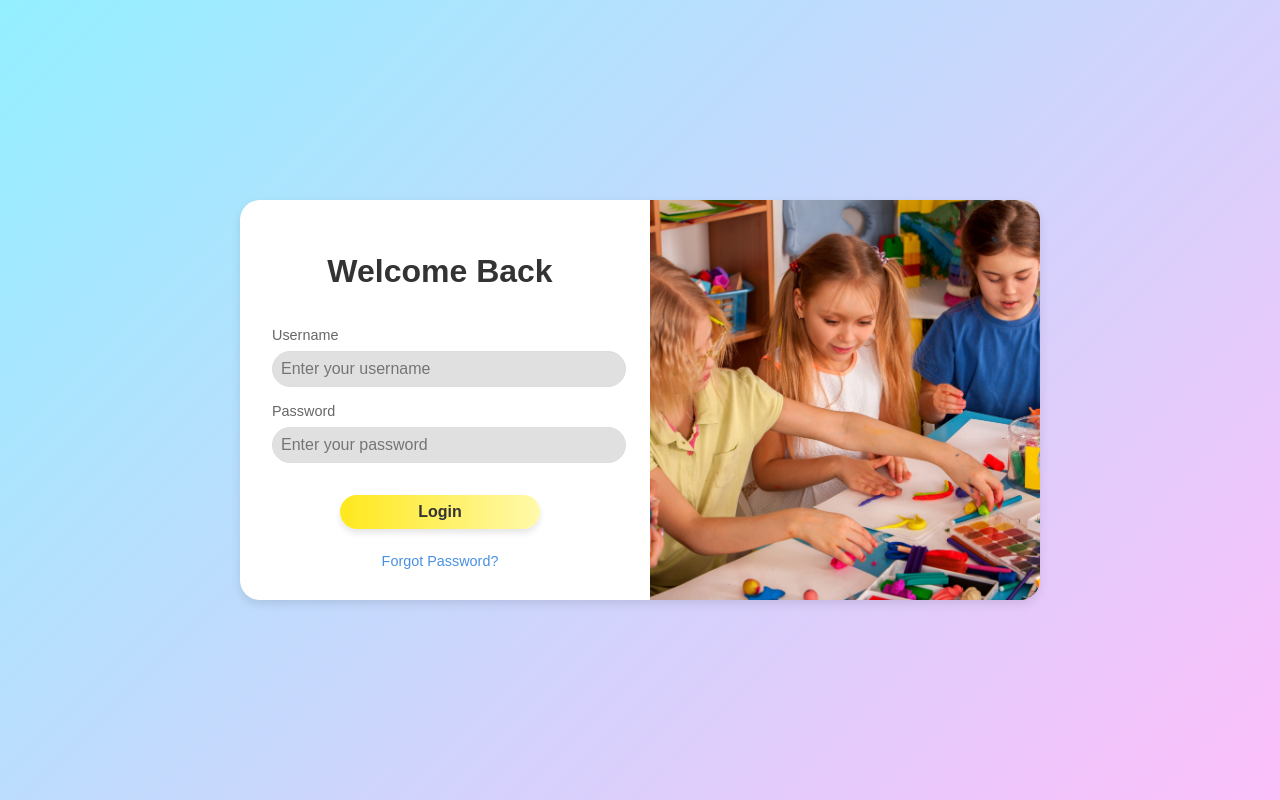
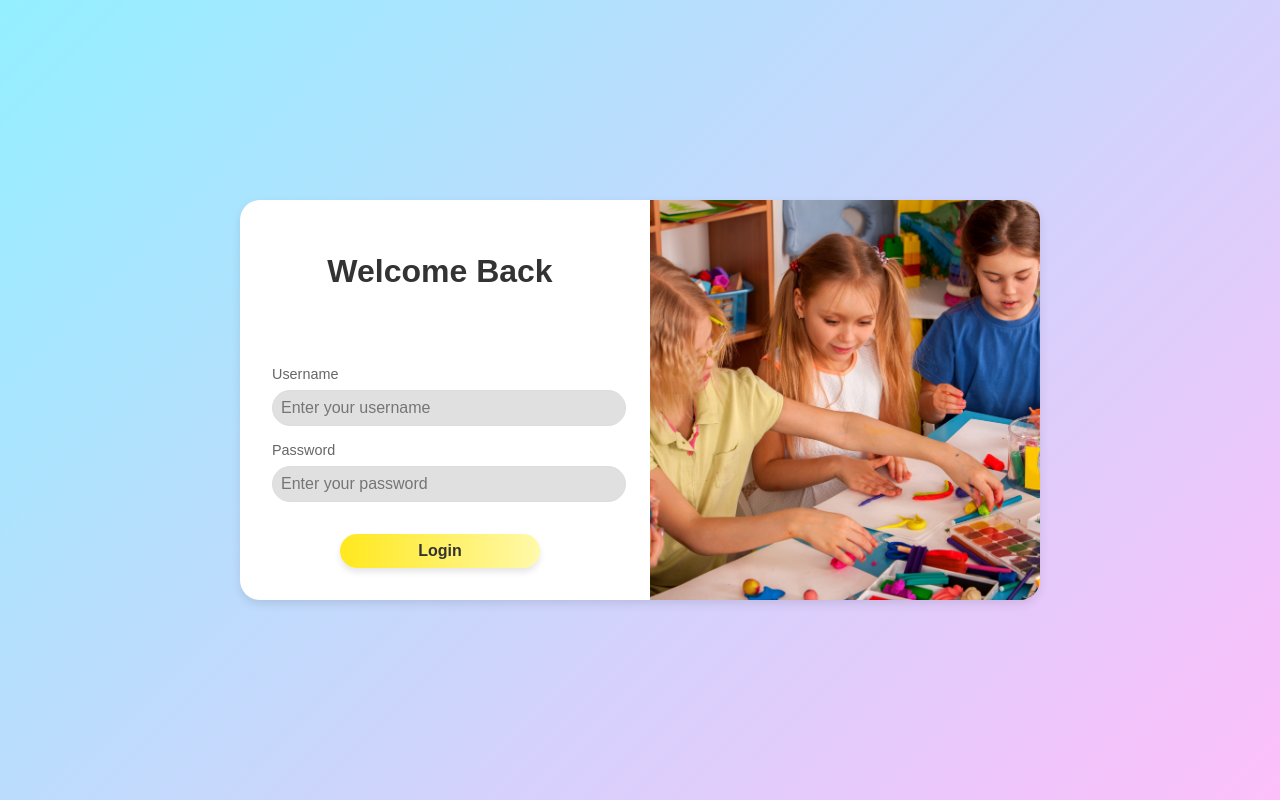
Before and after one commit to Sia139/soft-eng-assig, a Flask app: page /login in a window 1280 px wide. Run offline with Flask 3, Linux system fonts and the light colour scheme.

Commit message:
removed forgot password

```diff
--- a/templates/login.html
+++ b/templates/login.html
@@ -36,7 +36,7 @@
                 </div>
                 <button type="submit" class="login-button">Login</button>
             </form>
-            <a href="#" class="forgot-password">Forgot Password?</a>
+            <!-- <a href="#" class="forgot-password">Forgot Password?</a> -->
         </div>
         <div class="decoration">
             <img class="kids" src="{{ url_for('static', filename='images/kids.jpeg') }}" alt="Kids image">
```
